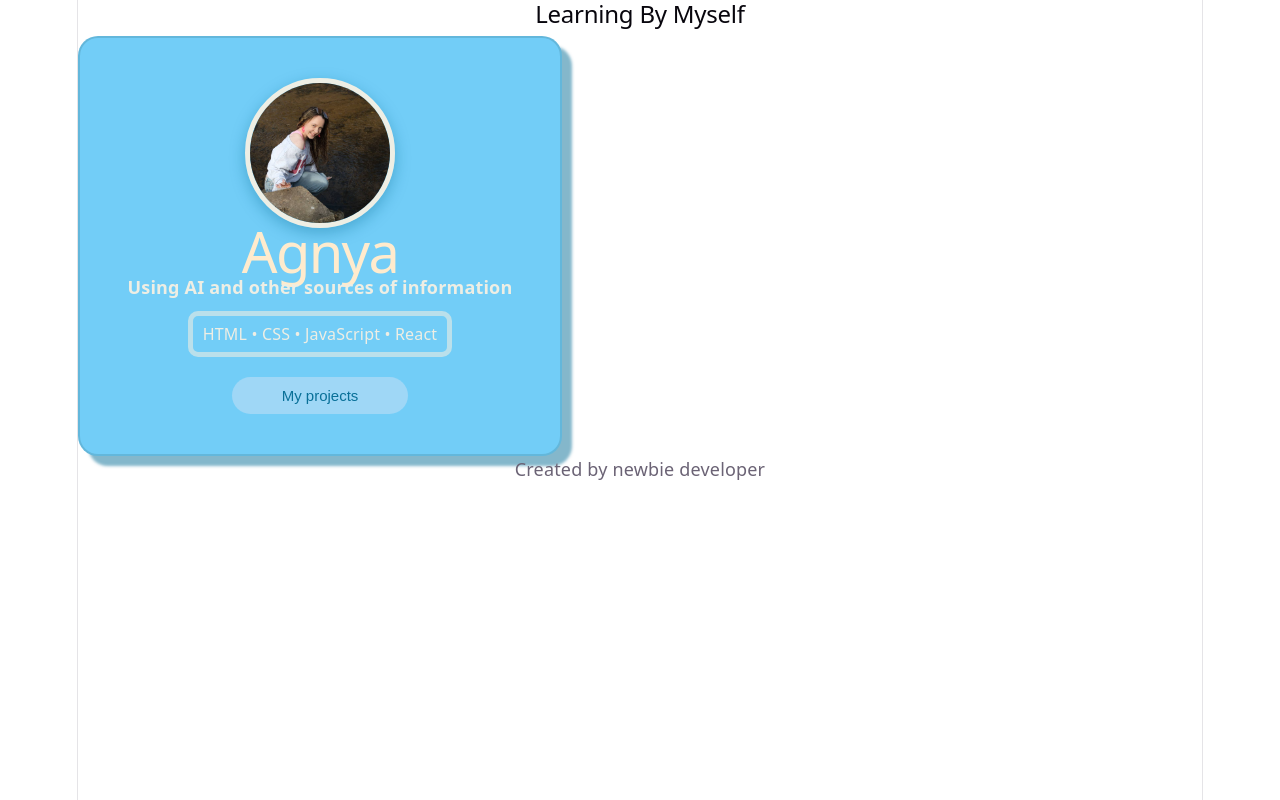
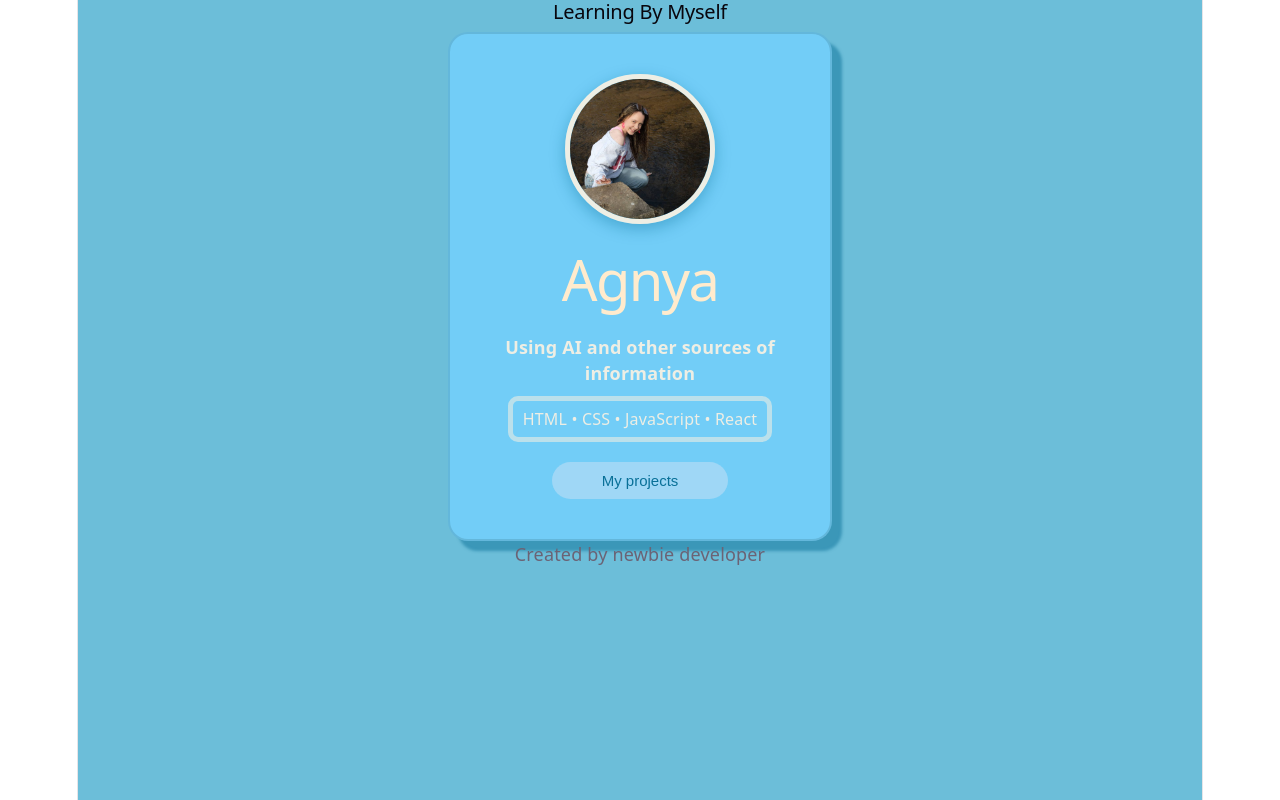
Before and after one commit to Kirreinaa/Learning-by-myself, a React (Vite) app: page / in a window 1280 px wide. Built offline with nearby package versions, Linux system fonts and the light colour scheme.

Commit message:
changed background, centered items, added a few simple functions

```diff
--- a/src/AgnyaSite.css
+++ b/src/AgnyaSite.css
@@ -6,9 +6,17 @@
     height: 70vh;
 } */
 
+.container {
+    display: flex;
+    align-items: center;
+    flex-direction: column;
+    background-color: rgb(108, 190, 217);
+    height: 100vh;
+}
+
 h1 {
     color:#ffebcd;
-    margin: 0;
+
 }
 
 button {
@@ -35,7 +43,7 @@ button:active {
 
 .card {
     background-color: rgb(114, 205, 247);
-    width: 400px;
+    width: 300px;
     padding: 40px;
     border-radius: 20px;
     text-align: center;
@@ -45,8 +53,8 @@ button:active {
     flex-direction: column;
     align-items: center;
     gap: 10px;
-    max-width: 90%;
     border: 2px solid rgba(67, 130, 155, 0.304);
+    justify-content: space-between;
 
     animation: appear 1.3s ease;
 }
--- a/src/App.tsx
+++ b/src/App.tsx
@@ -6,13 +6,31 @@ import AgnyaImage from "./assets/image.jpg"
 
 function App() {
   const [count, setCount] = useState(0)
+  const boyzInChat = 12
+  const girlzInChat = 1337
+
+  let people = 0
+  function peopleInChat(boyz: number, girlz: number) {
+    people = boyz + girlz
+    people = -1000
+    return boyz + girlz
+  }
+
+  const result = peopleInChat(boyzInChat, girlzInChat)
+  console.log("People in chat:", result, people)
+
+  function greeting(name: string) {
+    return "hello, " + name
+  }
+
+console.log(greeting("astra"))
 
   return (
-    <div>
+    <div className='container'>
       <header>
         <h2>Learning By Myself</h2>
       </header>
-    <main>
+
       <div className="card">
         <img src={AgnyaImage}/>
         <h1>Agnya</h1>
@@ -23,7 +41,6 @@ function App() {
 
         <button>My projects</button>
       </div>
-    </main>
 
       <footer>
         Created by newbie developer
--- a/src/index.css
+++ b/src/index.css
@@ -25,9 +25,6 @@
   -webkit-font-smoothing: antialiased;
   -moz-osx-font-smoothing: grayscale;
 
-  @media (max-width: 1024px) {
-    font-size: 16px;
-  }
 }
 
 @media (prefers-color-scheme: dark) {
@@ -77,20 +74,14 @@ h1 {
   font-size: 56px;
   letter-spacing: -1.68px;
   margin: 32px 0;
-  @media (max-width: 1024px) {
-    font-size: 36px;
-    margin: 20px 0;
-  }
 }
 h2 {
   font-size: 24px;
   line-height: 118%;
   letter-spacing: -0.24px;
   margin: 0 0 8px;
-  @media (max-width: 1024px) {
     font-size: 20px;
   }
-}
 p {
   margin: 0;
 }
```
Also changed, not shown: src/components/Button.tsx (added). Lines whose indentation alone changed are shown as unchanged.
